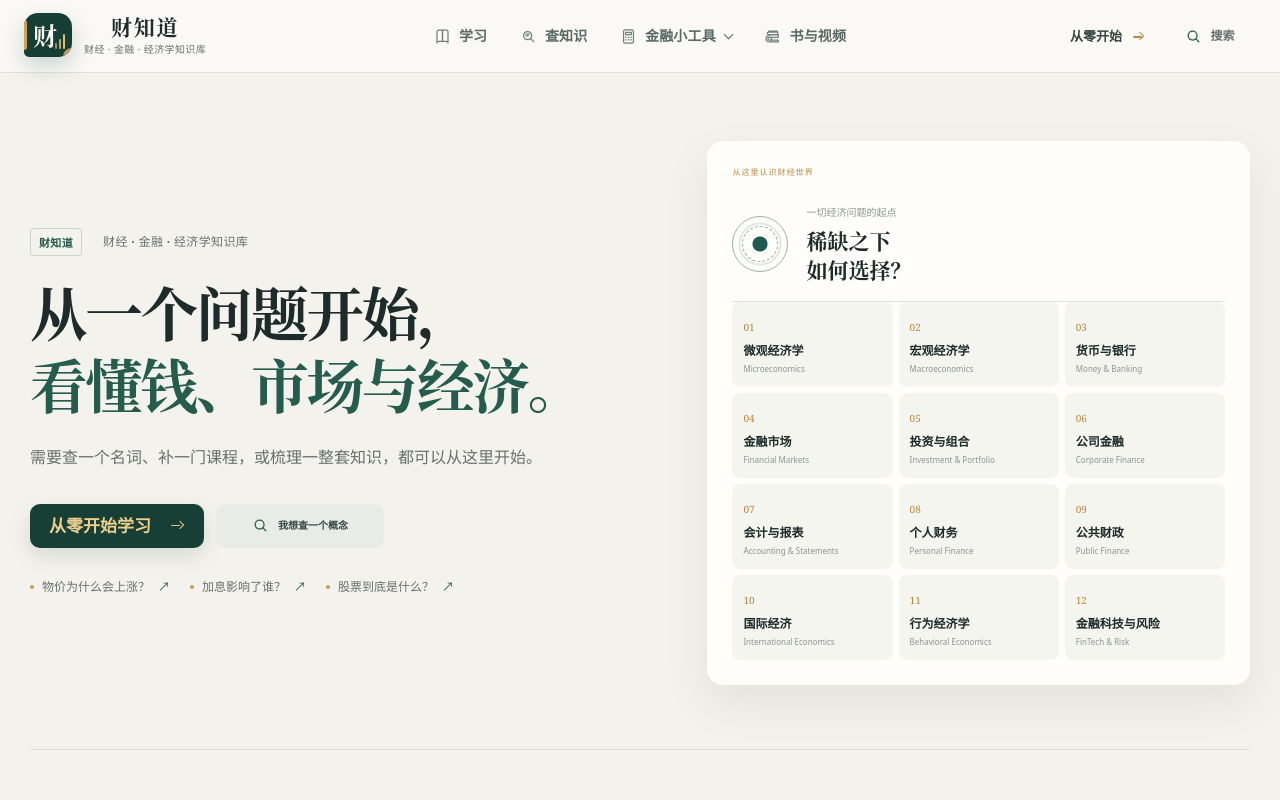
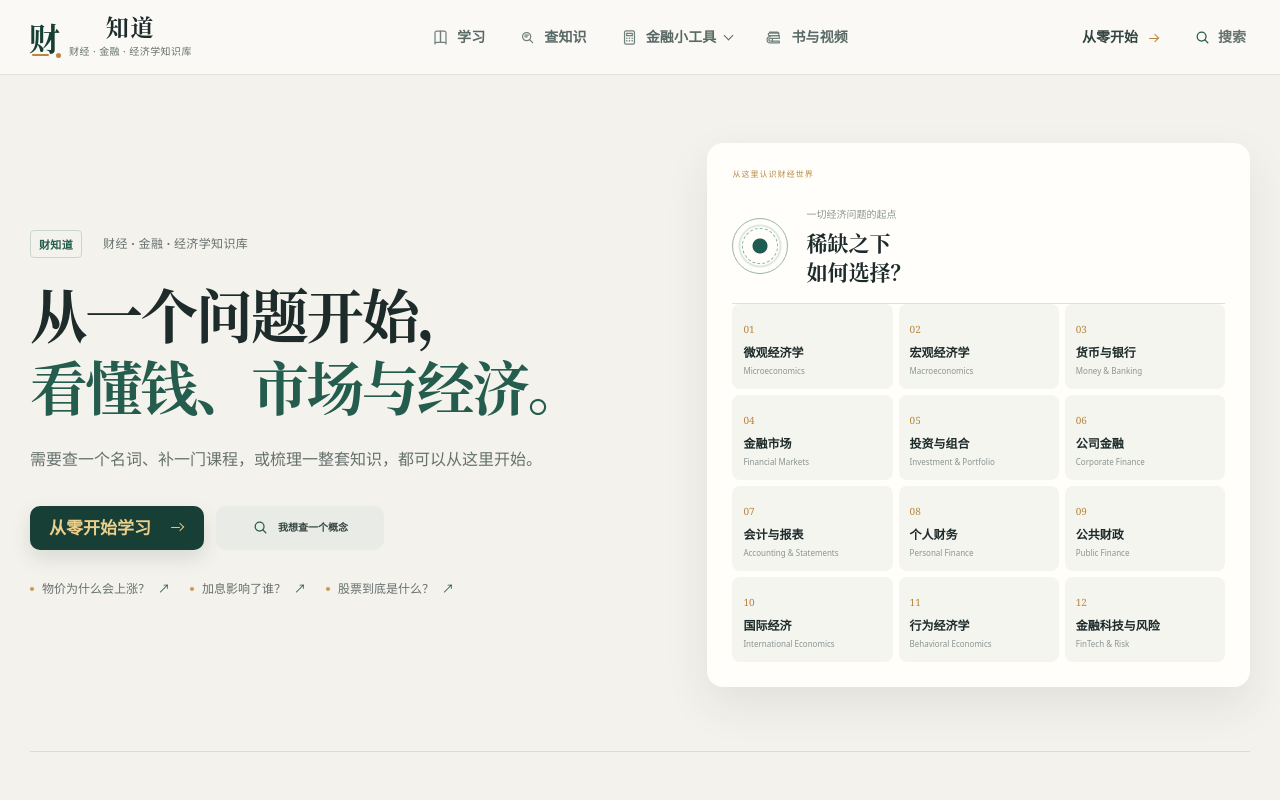
Before and after one commit to hugo8680/caizhidao, a Next.js app: page / in a window 1280 px wide. Shown: the top 800 px of the page. Built offline with nearby package versions, Linux system fonts and the light colour scheme.

Commit message:
Refine brand header and history layout

```diff
--- /dev/null
+++ b/app/interface-policies-v6.css
@@ -0,0 +1,373 @@
+/* Interface policy v6: typographic brand, exact header alignment, editorial history. */
+
+/* The logo reads as one word: the mark supplies “财”, the wordmark supplies “知道”. */
+body .site-chrome .platform-header {
+  --header-control-height: 42px;
+  height: 74px;
+  grid-template-columns: minmax(190px, 220px) minmax(500px, 1fr) minmax(190px, 220px);
+  gap: 32px;
+  align-items: center;
+}
+
+body .site-chrome .platform-brand {
+  height: 74px;
+  gap: 7px;
+}
+
+body .site-chrome .platform-brand .brand-emblem {
+  width: 38px;
+  height: 44px;
+  flex-basis: 38px;
+  display: grid;
+  place-items: center;
+  overflow: visible;
+  border: 0;
+  border-radius: 0;
+  background: transparent;
+  box-shadow: none;
+  position: relative;
+}
+
+body .site-chrome .platform-brand .brand-emblem::before {
+  content: '';
+  width: 17px;
+  height: 2px;
+  position: absolute;
+  inset: auto auto 3px 8px;
+  border: 0;
+  border-radius: 2px;
+  background: #bd8640;
+}
+
+body .site-chrome .platform-brand .brand-emblem::after {
+  content: '';
+  width: 5px;
+  height: 5px;
+  display: block;
+  position: absolute;
+  right: 1px;
+  bottom: 1px;
+  border-radius: 50%;
+  background: #bd8640;
+  opacity: 1;
+}
+
+body .site-chrome .platform-brand .brand-emblem > i {
+  position: static;
+  z-index: 1;
+  color: var(--cz-green-deep);
+  font: normal 700 31px/1 var(--cz-serif);
+  letter-spacing: -.08em;
+  transform: translateY(-1px);
+}
+
+body .site-chrome .platform-brand.active .brand-emblem,
+body .site-chrome .platform-brand:hover .brand-emblem {
+  background: transparent;
+  box-shadow: none;
+  transform: none;
+}
+
+body .site-chrome .brand-wordmark { gap: 4px; }
+body .site-chrome .brand-wordmark b {
+  font-size: 23px;
+  letter-spacing: .075em;
+}
+
+body .site-chrome .brand-wordmark small {
+  font-size: 10px;
+  letter-spacing: .045em;
+}
+
+/* All top-level controls share one 42px interaction box and one vertical center. */
+body .site-chrome .primary-nav {
+  height: 74px;
+  align-self: center;
+  align-items: center;
+  gap: clamp(24px, 2.5vw, 38px) !important;
+}
+
+body .site-chrome .primary-nav > a,
+body .site-chrome .tool-nav-trigger {
+  height: var(--header-control-height);
+  padding-block: 0 !important;
+  display: inline-flex;
+  align-items: center;
+  justify-content: center;
+  line-height: 1;
+}
+
+body .site-chrome .primary-nav > a > span,
+body .site-chrome .tool-nav-trigger > span,
+body .site-chrome .start-entry > span,
+body .site-chrome .search-entry > span {
+  display: block;
+  line-height: 1;
+}
+
+body .site-chrome .tool-nav-menu {
+  height: 74px;
+  align-items: center;
+}
+
+body .site-chrome .primary-nav-icon,
+body .site-chrome .search-entry-icon {
+  width: 17px;
+  height: 17px;
+  flex-basis: 17px;
+}
+
+body .site-chrome .header-actions {
+  height: var(--header-control-height);
+  align-self: center;
+  align-items: center;
+  gap: 20px;
+}
+
+body .site-chrome .start-entry,
+body .site-chrome .start-entry:hover,
+body .site-chrome .start-entry.active,
+body .site-chrome .search-entry,
+body .site-chrome .search-entry:hover,
+body .site-chrome .search-entry.active {
+  height: var(--header-control-height);
+  min-height: var(--header-control-height);
+  margin: 0;
+  display: inline-flex;
+  align-self: center;
+  align-items: center;
+  justify-content: center;
+  line-height: 1;
+}
+
+body .site-chrome .start-entry {
+  padding: 0 2px;
+  font-size: 14px;
+}
+
+body .site-chrome .start-entry .action-arrow {
+  width: 17px;
+  height: 17px;
+  flex-basis: 17px;
+}
+
+body .site-chrome .search-entry,
+body .site-chrome .search-entry:hover,
+body .site-chrome .search-entry.active {
+  min-width: 72px;
+  padding: 0 5px;
+  gap: 7px;
+}
+
+body .site-chrome .search-entry span { font-size: 14px; }
+
+/* A featured chapter and six compact entries replace the seven empty white blocks. */
+body .history-editorial {
+  display: grid;
+  grid-template-columns: minmax(285px, .78fr) minmax(0, 1.72fr);
+  gap: 16px;
+  align-items: stretch;
+}
+
+body .history-feature {
+  min-height: 440px;
+  padding: 31px 30px 29px;
+  display: flex;
+  flex-direction: column;
+  overflow: hidden;
+  border: 0;
+  border-radius: 16px;
+  background: var(--cz-green-deep);
+  box-shadow: 0 16px 38px rgba(23, 63, 54, .14);
+  color: #fffaf0;
+  position: relative;
+  transition: transform .18s ease, box-shadow .18s ease;
+}
+
+body .history-feature::before {
+  content: '';
+  width: 190px;
+  height: 190px;
+  position: absolute;
+  right: -74px;
+  top: -76px;
+  border-radius: 50%;
+  background: rgba(232, 201, 130, .09);
+}
+
+body .history-feature:hover {
+  transform: translateY(-2px);
+  box-shadow: 0 20px 44px rgba(23, 63, 54, .18);
+}
+
+body .history-feature > header {
+  display: flex;
+  align-items: center;
+  justify-content: space-between;
+  position: relative;
+  z-index: 1;
+}
+
+body .history-feature > header small {
+  color: #d9c38d;
+  font-size: 10px;
+  font-weight: 650;
+  letter-spacing: .08em;
+}
+
+body .history-feature > header .action-arrow { color: #d9c38d; }
+body .history-feature > div { margin-top: auto; position: relative; z-index: 1; }
+
+body .history-feature > div > span {
+  display: block;
+  color: #e2bd70;
+  font: 600 54px/1 Georgia, serif;
+  letter-spacing: -.035em;
+}
+
+body .history-feature h3 {
+  margin: 20px 0 11px;
+  color: #fffaf0;
+  font: 650 24px/1.35 var(--cz-serif);
+}
+
+body .history-feature p {
+  max-width: 310px;
+  margin: 0;
+  color: #b7c8c1 !important;
+  font-size: 13px !important;
+  line-height: 1.75;
+}
+
+body .history-brief-grid {
+  min-width: 0;
+  display: grid;
+  grid-template-columns: repeat(2, minmax(0, 1fr));
+  grid-template-rows: repeat(3, minmax(0, 1fr));
+  gap: 14px;
+}
+
+body .history-brief {
+  min-width: 0;
+  min-height: 0;
+  padding: 20px 22px 18px;
+  display: flex;
+  flex-direction: column;
+  border: 0;
+  border-radius: 12px;
+  background: rgba(255, 254, 251, .88);
+  box-shadow: 0 7px 24px rgba(29, 43, 42, .045);
+  color: var(--cz-ink);
+  transition: transform .18s ease, background .18s ease, box-shadow .18s ease;
+}
+
+body .history-brief:hover {
+  background: #fffefb;
+  box-shadow: 0 12px 30px rgba(29, 43, 42, .08);
+  transform: translateY(-2px);
+}
+
+body .history-brief > header {
+  display: grid;
+  grid-template-columns: auto auto 1fr;
+  gap: 11px;
+  align-items: center;
+}
+
+body .history-brief > header > span {
+  color: var(--cz-gold);
+  font: 650 19px/1 Georgia, serif;
+}
+
+body .history-brief > header > small {
+  color: var(--cz-green);
+  font-size: 9px;
+  font-weight: 650;
+}
+
+body .history-brief > header .action-arrow {
+  width: 17px;
+  height: 17px;
+  margin-left: auto;
+  color: #789087;
+}
+
+body .history-brief h3 {
+  margin: auto 0 6px;
+  padding-top: 15px;
+  color: var(--cz-ink);
+  font: 650 17px/1.4 var(--cz-serif);
+}
+
+body .history-brief p {
+  margin: 0;
+  display: -webkit-box;
+  overflow: hidden;
+  color: var(--cz-muted) !important;
+  font-size: 11px !important;
+  line-height: 1.65;
+  -webkit-box-orient: vertical;
+  -webkit-line-clamp: 2;
+}
+
+body .history-more-link {
+  width: max-content;
+  min-height: 42px;
+  margin: 20px 0 0 auto;
+  padding: 0 2px;
+  display: flex;
+  align-items: center;
+  gap: 8px;
+  border: 0;
+  background: transparent;
+  color: var(--cz-green);
+  font-size: 12px;
+  font-weight: 650;
+  text-decoration: none;
+}
+
+body .history-more-link .action-arrow { width: 18px; height: 18px; flex-basis: 18px; }
+
+@media (max-width: 1050px) {
+  body .site-chrome .platform-header { height: auto; grid-template-columns: minmax(180px, 1fr) auto; }
+  body .site-chrome .platform-brand { height: 68px; }
+  body .site-chrome .primary-nav { height: 48px; }
+  body .site-chrome .primary-nav > a { height: 42px; }
+  body .site-chrome .tool-nav-menu { height: 48px; }
+  body .site-chrome .tool-nav-trigger { height: 42px; }
+}
+
+@media (max-width: 900px) {
+  body .history-editorial { grid-template-columns: 1fr; }
+  body .history-feature { min-height: 300px; }
+  body .history-feature p { max-width: 520px; }
+}
+
+@media (max-width: 640px) {
+  body .site-chrome .platform-brand { height: 62px; gap: 5px; }
+  body .site-chrome .platform-brand .brand-emblem {
+    width: 32px;
+    height: 39px;
+    flex-basis: 32px;
+    border-radius: 0;
+  }
+  body .site-chrome .platform-brand .brand-emblem > i { font-size: 27px; }
+  body .site-chrome .platform-brand .brand-emblem::before { width: 14px; left: 6px; }
+  body .site-chrome .platform-brand .brand-emblem::after { right: 0; }
+  body .site-chrome .brand-wordmark b { font-size: 20px; }
+  body .site-chrome .search-entry,
+  body .site-chrome .search-entry:hover,
+  body .site-chrome .search-entry.active { min-width: 40px; width: 40px; height: 40px; padding: 0; }
+
+  body .history-feature { min-height: 270px; padding: 26px 23px 24px; border-radius: 13px; }
+  body .history-feature > div > span { font-size: 45px; }
+  body .history-feature h3 { font-size: 21px; }
+  body .history-brief-grid { grid-template-columns: 1fr; grid-template-rows: none; gap: 10px; }
+  body .history-brief { min-height: 132px; padding: 19px 18px 17px; }
+  body .history-more-link { margin-top: 14px; }
+}
+
+@media (prefers-reduced-motion: reduce) {
+  body .history-feature,
+  body .history-brief { transition: none; }
+}
--- a/app/layout.tsx
+++ b/app/layout.tsx
@@ -4,6 +4,7 @@ import { SiteHeader } from '@/components/site-header';
 import './globals.css';
 import './editorial-system.css';
 import './interface-policies-v5.css';
+import './interface-policies-v6.css';
 
 export const metadata: Metadata = {
   metadataBase: new URL('https://caizhidao.yrchr.com'),
--- a/app/page.tsx
+++ b/app/page.tsx
@@ -18,6 +18,8 @@ const resourceLayers = [
 ];
 
 const featuredTimeline = timelineEvents.filter((event) => ['1776', '1929', '1944', '1971', '2008', '2020', '2022'].includes(event.year));
+const historyLead = featuredTimeline[0];
+const historyBriefs = featuredTimeline.slice(1);
 
 export default function Home() {
   return (
@@ -99,10 +101,23 @@ export default function Home() {
           <div><span>财经简史</span><h2>把今天，放回历史里理解。</h2></div>
           <p>财经制度往往是在危机后被重新设计。沿着时间轴看思想、技术、政策与市场如何彼此塑造。</p>
         </div>
-        <div className="history-line">
-          {featuredTimeline.map((event) => <a href={`/timeline/${event.year}/`} key={event.year}><header><span>{event.year}</span><ActionArrow /></header><small>{event.kind}</small><h3>{event.title}</h3><p>{event.impact}</p></a>)}
+        <div className="history-editorial">
+          {historyLead && (
+            <a className="history-feature" href={`/timeline/${historyLead.year}/`}>
+              <header><small>{historyLead.kind}</small><ActionArrow /></header>
+              <div><span>{historyLead.year}</span><h3>{historyLead.title}</h3><p>{historyLead.impact}</p></div>
+            </a>
+          )}
+          <div className="history-brief-grid">
+            {historyBriefs.map((event) => (
+              <a className="history-brief" href={`/timeline/${event.year}/`} key={event.year}>
+                <header><span>{event.year}</span><small>{event.kind}</small><ActionArrow /></header>
+                <h3>{event.title}</h3><p>{event.impact}</p>
+              </a>
+            ))}
+          </div>
         </div>
-        <a className="dark-wide-link" href="/timeline/"><span>打开财经发展简史</span><ActionArrow /></a>
+        <a className="history-more-link" href="/timeline/"><span>浏览完整财经简史</span><ActionArrow /></a>
       </section>
 
       <section className="resource-network">
--- a/components/site-header.tsx
+++ b/components/site-header.tsx
@@ -105,11 +105,8 @@ export function SiteHeader() {
     <div className={`site-chrome${isHome || isSearch ? ' compact' : ''}${activeGroup ? ` group-${activeGroup.key}` : ''}`}>
       <header className="platform-header">
         <a className={`platform-brand${isHome ? ' active' : ''}`} href="/" aria-label="财知道首页" aria-current={isHome ? 'page' : undefined}>
-          <span className="brand-emblem" aria-hidden="true">
-            <i>财</i>
-            <span className="brand-ledger"><em /><em /><em /></span>
-          </span>
-          <span className="brand-wordmark"><b>财知道</b><small>财经 · 金融 · 经济学知识库</small></span>
+          <span className="brand-emblem" aria-hidden="true"><i>财</i></span>
+          <span className="brand-wordmark"><b>知道</b><small>财经 · 金融 · 经济学知识库</small></span>
         </a>
 
         <nav className="primary-nav" aria-label="主要分区">
```
Also changed, not shown: public/favicon.svg, public/og.png.
